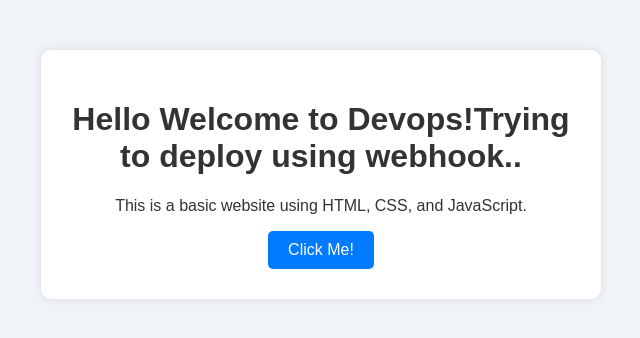
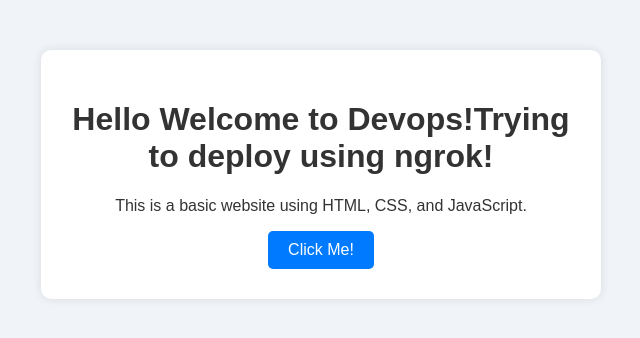
Before and after one commit to apekshasshetty/Jenkins_Pipelie, a plain HTML site: page index.html in a window 1280 px wide. Shown: the whole page, without its empty margins (319-959 px from the left). Drawn offline with Linux system fonts and the light colour scheme.

Commit message:
changes made for ngrok

```diff
--- a/index.html
+++ b/index.html
@@ -8,7 +8,7 @@
 </head>
 <body>
   <div class="container">
-    <h1>Hello Welcome to Devops!Trying to deploy using webhook..</h1>
+    <h1>Hello Welcome to Devops!Trying to deploy using ngrok!</h1>
     <p>This is a basic website using HTML, CSS, and JavaScript.</p>
     <button onclick="sayHello()">Click Me!</button>
   </div>
```
Also changed, not shown: 1 other file.
